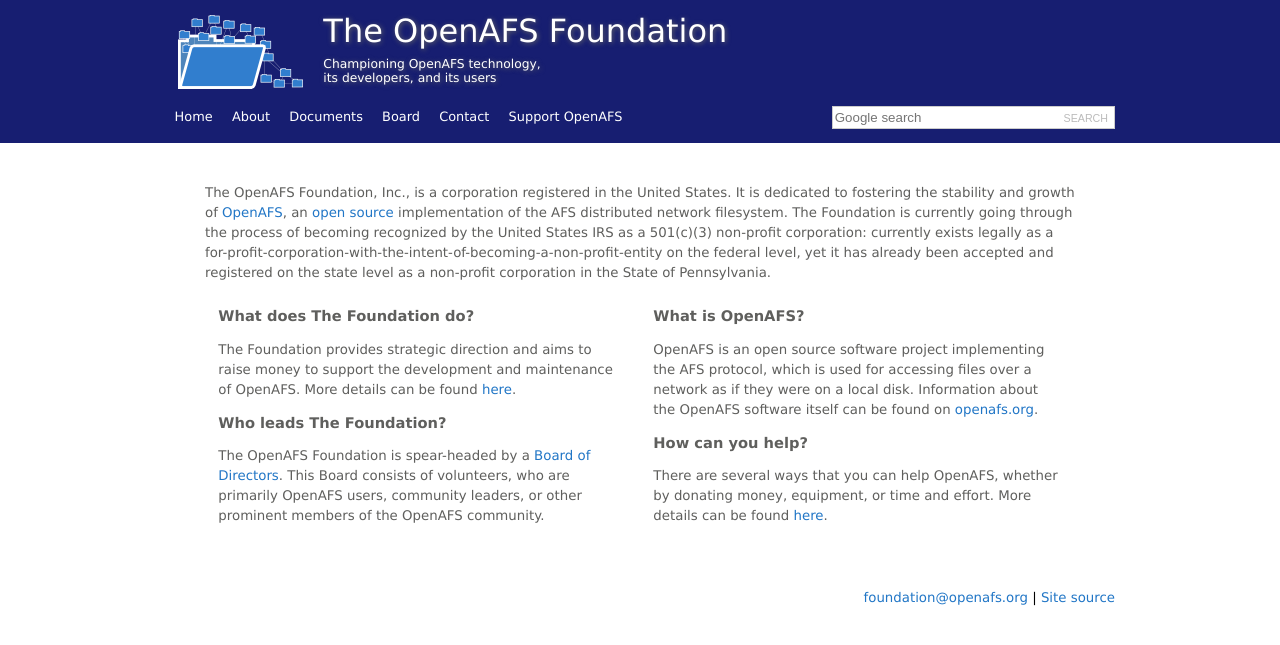
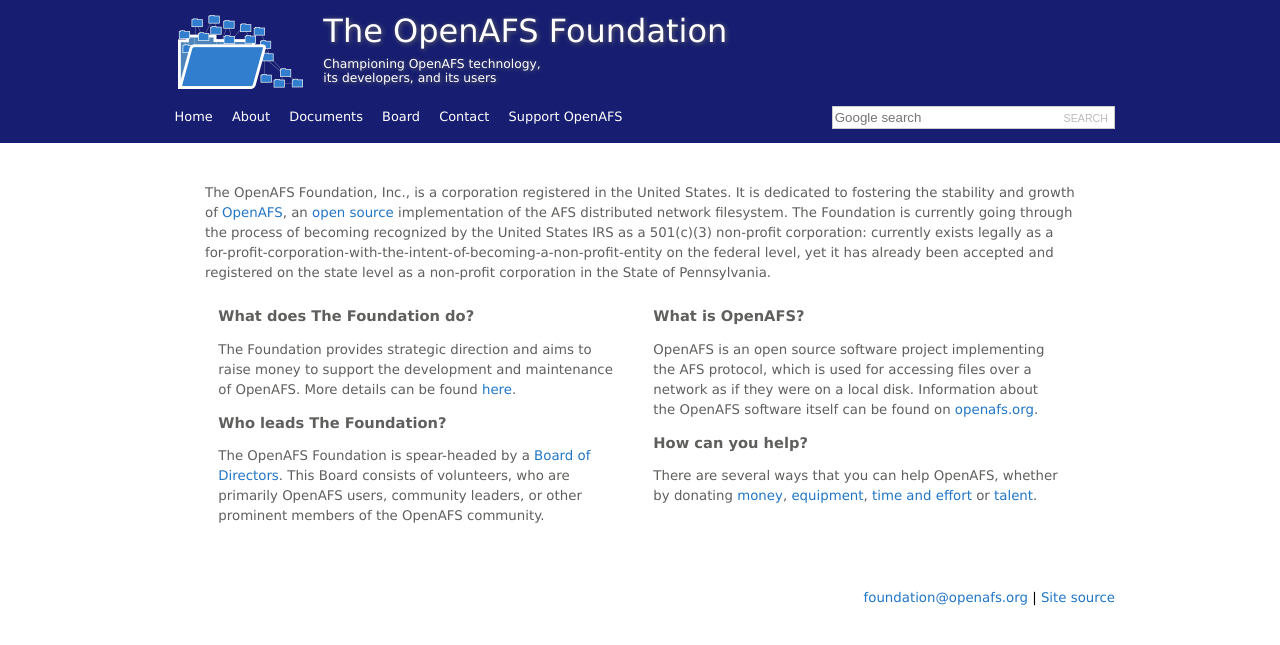
Before and after one commit to openafsfoundation/openafsfoundation.org, a Jekyll site: the page built from index.md, in a window 1280 px wide. Shown: the top 645 px of the page. Built offline with Jekyll 4.4.1, drawn with Linux system fonts in a browser that asks for light colours.

Commit message:
Edit links
Cleaned up "How you can help" by creating individual links for each specific donation option, and by deleting "More information here"

```diff
--- a/index.md
+++ b/index.md
@@ -31,7 +31,10 @@
 
     <h4>How can you help?</h4>
     <p>There are several ways that you can help OpenAFS, whether by donating
-    money, equipment, or time and effort. More details can be found <a
-    href="support/">here</a>.</p>
+    <a
+    href="support/">money</a>, <a
+    href="support/">equipment</a>, <a
+    href="support/">time and effort</a> or <a
+    href="support/">talent</a>.</p>
   </div>
 </div>
```
